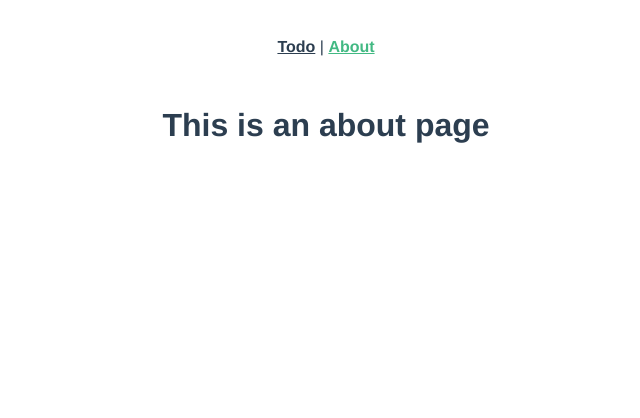
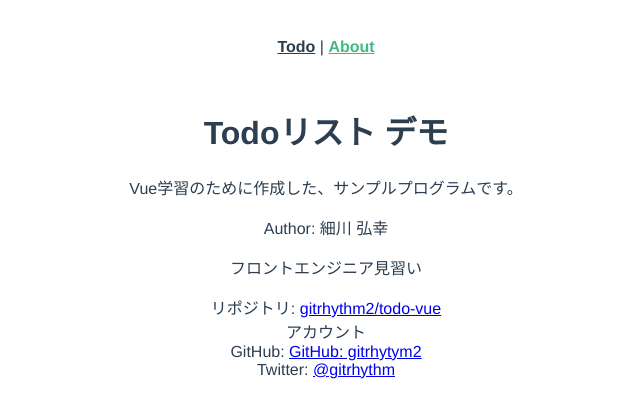
Before and after one commit to gitrhythm2/todo-vue, a Vue app: page /about in a window 1280 px wide. Shown: the top 418 px of the page, without its empty margins (314-954 px from the left). Built offline with nearby package versions, Linux system fonts and the light colour scheme.

Commit message:
Abountページを作成

```diff
--- a/src/views/AboutView.vue
+++ b/src/views/AboutView.vue
@@ -1,5 +1,18 @@
 <template>
   <div class="about">
-    <h1>This is an about page</h1>
+    <h1>Todoリスト デモ</h1>
+    <p>Vue学習のために作成した、サンプルプログラムです。</p>
+    <p>Author: 細川 弘幸</p>
+    <p>フロントエンジニア見習い</p>
+    <div>
+      <span>リポジトリ: </span><a href="https://github.com/gitrhythm2/todo-vue">gitrhythm2/todo-vue</a>
+    </div>
+    <div>アカウント</div>
+    <div>
+      <span>GitHub: </span><a href="https://github.com/gitrhythm2">GitHub: gitrhytym2</a>
+    </div>
+    <div>
+      <span>Twitter: </span><a href="https://twitter.com/gitrhythm">@gitrhythm</a>
+    </div>
   </div>
 </template>
```
